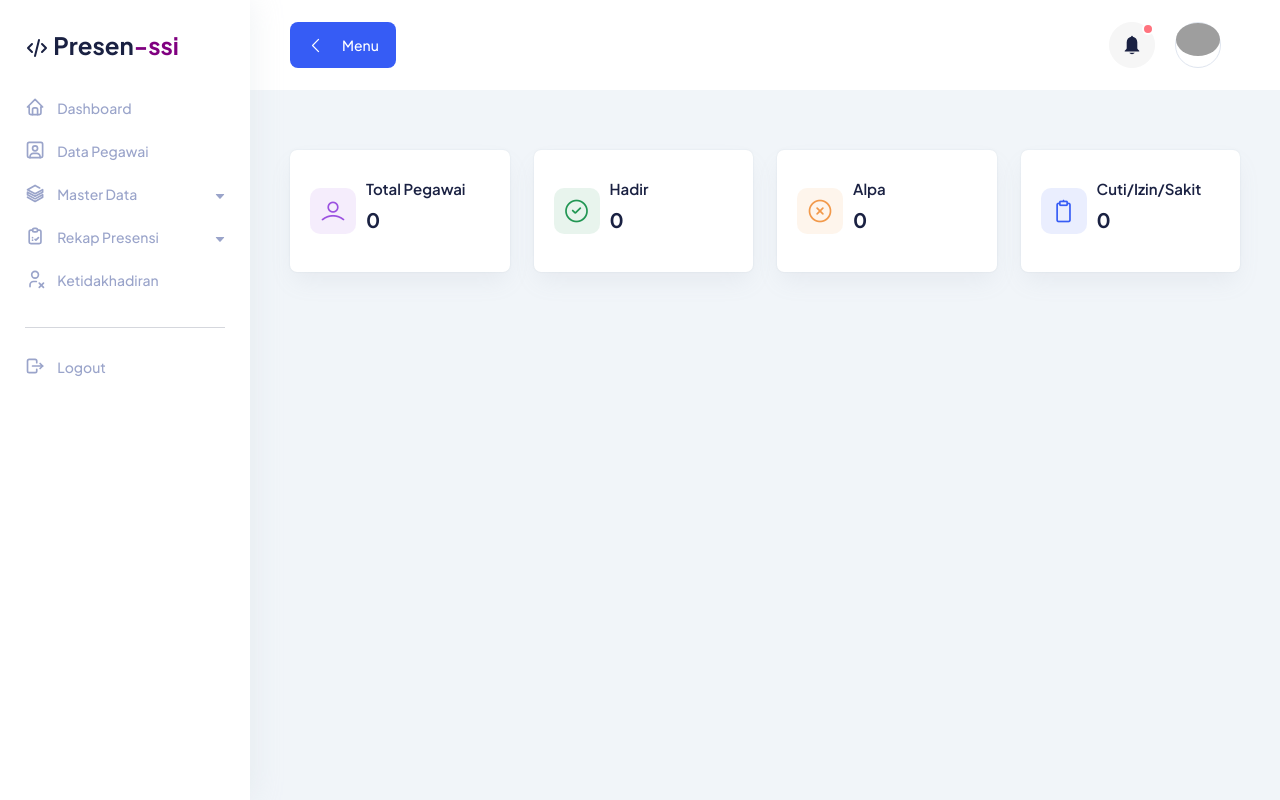
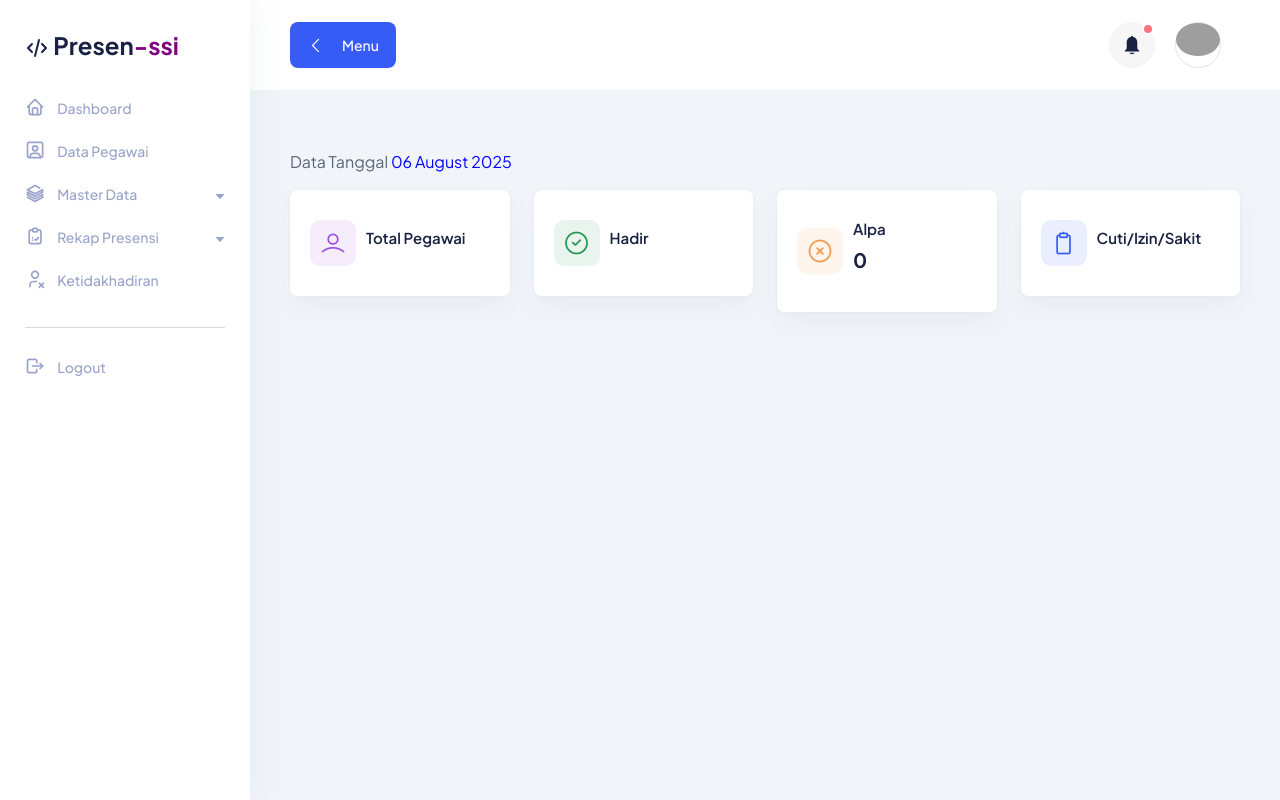
Before and after one commit to arell74/aplikasi-presensi-ci4, a CodeIgniter 4 app: the page made by app/Views/admin/home.php in a window 1280 px wide. Run offline with PHP 8.4 and a stand-in for CodeIgniter, Linux system fonts and the light colour scheme; the template is opened without the code that fills it, so the values that code supplies are empty; some libraries are stand-ins or nearby versions; grey boxes are pictures that could not be loaded.

Commit message:
refactor: Fix Admin Dashboard Home Page
- Correctly display relevant data on the admin dashboard.

```diff
--- a/app/Views/admin/home.php
+++ b/app/Views/admin/home.php
@@ -1,7 +1,8 @@
 <?= $this->extend('admin/layout') ?>
 
 <?= $this->section('content') ?>
-
+<?php date_default_timezone_set('Asia/Jakarta') ?>
+<span class="mb-3">Data Tanggal <span style="color: blue;"><?= date('d F Y'); ?></span></span>
  <div class="row">
             <div class="col-xl-3 col-lg-4 col-sm-6">
               <div class="icon-card mb-30">
@@ -10,7 +11,7 @@
                 </div>
                 <div class="content">
                   <h6 class="mb-10">Total Pegawai</h6>
-                  <h3 class="text-bold mb-10">0</h3>
+                  <h3 class="text-bold mb-10"><?= $total_pegawai; ?></h3>
                 </div>
               </div>
               <!-- End Icon Cart -->
@@ -23,7 +24,7 @@
                 </div>
                 <div class="content">
                   <h6 class="mb-10">Hadir</h6>
-                  <h3 class="text-bold mb-10">0</h3>
+                  <h3 class="text-bold mb-10"><?= $total_hadir; ?></h3>
                 </div>
               </div>
               <!-- End Icon Cart -->
@@ -36,7 +37,7 @@
                 </div>
                 <div class="content">
                   <h6 class="mb-10">Alpa</h6>
-                  <h3 class="text-bold mb-10">0</h3>
+                  <h3 class="text-bold mb-10"><?= $total_pegawai - $ketidakhadiran; ?></h3>
                 </div>
               </div>
               <!-- End Icon Cart -->
@@ -49,7 +50,7 @@
                 </div>
                 <div class="content">
                   <h6 class="mb-10">Cuti/Izin/Sakit</h6>
-                  <h3 class="text-bold mb-10">0</h3>
+                  <h3 class="text-bold mb-10"><?= $ketidakhadiran; ?></h3>
                 </div>
               </div>
               <!-- End Icon Cart -->
```
Also changed, not shown: app/Controllers/Admin/Home.php (+11 -1 lines).
